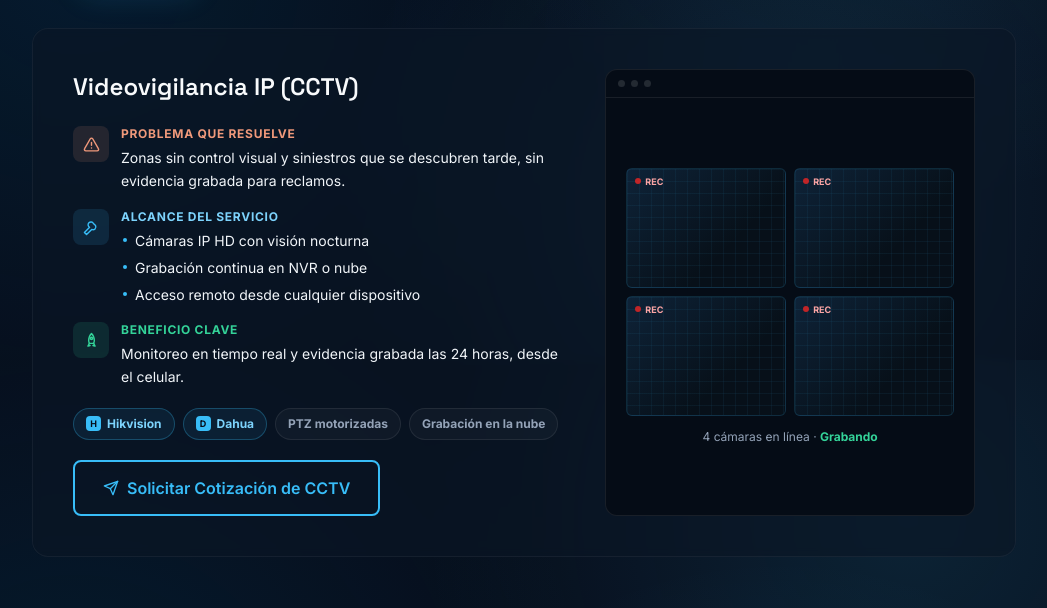
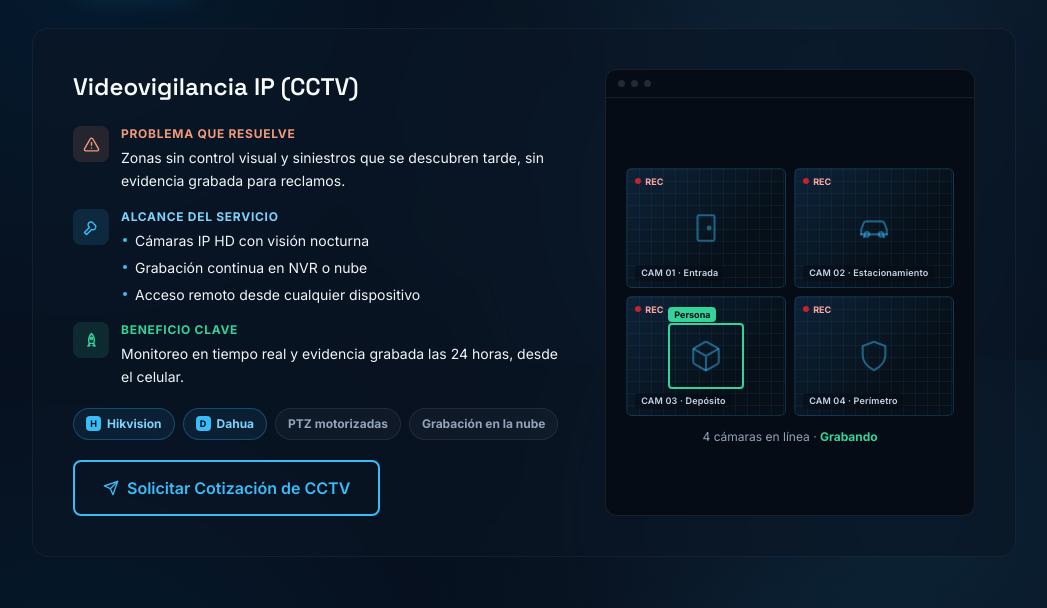
Before and after one commit to SLVallejos/PageGrupoTSC, a PHP site: page / in a window 1280 px wide, after a click on "CCTV". Shown: the part 3640-4248 px from the top of the page, without its empty margins (116-1163 px from the left). Run offline with PHP 8.4, Linux system fonts and the light colour scheme.

Commit message:
Make the CCTV mockup read like an actual camera wall
Replace the four empty grid tiles with per-camera labels (Entrada,
Estacionamiento, Deposito, Perimetro), a subtle scene icon per angle, and
a live AI-style motion detection box that cycles between cameras — the
old version was just abstract REC-tagged squares with nothing to anchor
what they represented.

Co-Authored-By: Claude Sonnet 5 <noreply@anthropic.com>

```diff
--- a/assets/css/components.css
+++ b/assets/css/components.css
@@ -948,6 +948,59 @@
   animation: tv-blink 1.4s infinite;
 }
 
+.tv-vms__scene {
+  position: absolute;
+  top: 50%;
+  left: 50%;
+  transform: translate(-50%, -50%);
+  color: color-mix(in srgb, var(--color-accent) 45%, transparent);
+}
+
+.tv-vms__label {
+  position: absolute;
+  bottom: var(--space-1-5);
+  left: var(--space-2);
+  border-radius: var(--radius-sm);
+  background-color: color-mix(in srgb, var(--color-ink-950) 55%, transparent);
+  padding: 1px var(--space-1-5);
+  font-size: 9px;
+  font-weight: var(--fw-semibold);
+  color: var(--color-text-mutedest);
+  letter-spacing: 0.02em;
+}
+
+.tv-vms__motion {
+  position: absolute;
+  top: 22%;
+  left: 26%;
+  width: 48%;
+  height: 56%;
+  border: 2px solid var(--color-success);
+  border-radius: var(--radius-sm);
+  opacity: 0;
+  transform: scale(0.94);
+  transition: opacity var(--transition-fast), transform var(--transition-fast);
+  pointer-events: none;
+}
+
+.tv-vms__motion.is-active {
+  opacity: 1;
+  transform: scale(1);
+}
+
+.tv-vms__motion-tag {
+  position: absolute;
+  top: -18px;
+  left: -2px;
+  white-space: nowrap;
+  border-radius: var(--radius-sm);
+  background-color: var(--color-success);
+  padding: 1px var(--space-1-5);
+  font-size: 9px;
+  font-weight: var(--fw-bold);
+  color: var(--color-ink-950);
+}
+
 .tv-status {
   text-align: center;
   font-size: var(--text-xs);
--- a/assets/js/modules/tech-showcase.js
+++ b/assets/js/modules/tech-showcase.js
@@ -10,6 +10,20 @@ import { qs, qsa, clamp, prefersReducedMotion } from '../utils.js';
  */
 
 const ACCESS_NAMES = ['M. Gómez — Oficinas', 'Depósito 09:15', 'R. Torres — Planta', 'Recepción 10:03', 'Desconocido'];
+
+function startCctvMotion(container, registerInterval, registerTimeout) {
+  const boxes = qsa('.tv-vms__motion', container);
+  if (!boxes.length) return;
+
+  const trigger = () => {
+    const box = boxes[Math.floor(Math.random() * boxes.length)];
+    box.classList.add('is-active');
+    registerTimeout(setTimeout(() => box.classList.remove('is-active'), 1800));
+  };
+
+  registerTimeout(setTimeout(trigger, 600));
+  registerInterval(setInterval(trigger, 3400));
+}
 
 function startRackThroughput(container, registerInterval) {
   const valueEl = qs('[data-role="value"]', container);
@@ -97,6 +111,7 @@ function scheduleTicketUpdate(container, registerInterval, registerTimeout) {
 }
 
 const LIVE_STARTERS = {
+  cctv: startCctvMotion,
   redes: startRackThroughput,
   wifi: startWifiCount,
   acceso: scheduleAccessEvent,
--- a/index.html
+++ b/index.html
@@ -411,10 +411,30 @@
               <div class="tech-visual__bar"><span></span><span></span><span></span></div>
               <div class="tech-visual__body" data-live="cctv">
                 <div class="tv-vms">
-                  <div class="tv-vms__tile"><span class="tv-vms__rec">REC</span></div>
-                  <div class="tv-vms__tile"><span class="tv-vms__rec">REC</span></div>
-                  <div class="tv-vms__tile"><span class="tv-vms__rec">REC</span></div>
-                  <div class="tv-vms__tile"><span class="tv-vms__rec">REC</span></div>
+                  <div class="tv-vms__tile">
+                    <span class="tv-vms__rec">REC</span>
+                    <svg class="tv-vms__scene" xmlns="http://www.w3.org/2000/svg" width="34" height="34" viewBox="0 0 24 24" fill="none" stroke="currentColor" stroke-width="1.5" stroke-linecap="round" stroke-linejoin="round" aria-hidden="true"><rect x="6" y="3" width="12" height="18" rx="1"/><circle cx="14.2" cy="12" r="1"/></svg>
+                    <div class="tv-vms__motion"><span class="tv-vms__motion-tag">Persona</span></div>
+                    <span class="tv-vms__label">CAM 01 · Entrada</span>
+                  </div>
+                  <div class="tv-vms__tile">
+                    <span class="tv-vms__rec">REC</span>
+                    <svg class="tv-vms__scene" xmlns="http://www.w3.org/2000/svg" width="34" height="34" viewBox="0 0 24 24" fill="none" stroke="currentColor" stroke-width="1.5" stroke-linecap="round" stroke-linejoin="round" aria-hidden="true"><path d="M3 16.5V13l1.6-4.3A2 2 0 0 1 6.5 7.3h11a2 2 0 0 1 1.9 1.4L21 13v3.5"/><path d="M3 16.5h18M5 16.5v2M19 16.5v2"/><circle cx="7" cy="16.5" r="1.6"/><circle cx="17" cy="16.5" r="1.6"/></svg>
+                    <div class="tv-vms__motion"><span class="tv-vms__motion-tag">Vehículo</span></div>
+                    <span class="tv-vms__label">CAM 02 · Estacionamiento</span>
+                  </div>
+                  <div class="tv-vms__tile">
+                    <span class="tv-vms__rec">REC</span>
+                    <svg class="tv-vms__scene" xmlns="http://www.w3.org/2000/svg" width="34" height="34" viewBox="0 0 24 24" fill="none" stroke="currentColor" stroke-width="1.5" stroke-linecap="round" stroke-linejoin="round" aria-hidden="true"><path d="M21 8a2 2 0 0 0-1-1.73l-7-4a2 2 0 0 0-2 0l-7 4A2 2 0 0 0 3 8v8a2 2 0 0 0 1 1.73l7 4a2 2 0 0 0 2 0l7-4a2 2 0 0 0 1-1.73Z"/><path d="M3.3 7 12 12l8.7-5M12 22V12"/></svg>
+                    <div class="tv-vms__motion"><span class="tv-vms__motion-tag">Persona</span></div>
+                    <span class="tv-vms__label">CAM 03 · Depósito</span>
+                  </div>
+                  <div class="tv-vms__tile">
+                    <span class="tv-vms__rec">REC</span>
+                    <svg class="tv-vms__scene" xmlns="http://www.w3.org/2000/svg" width="34" height="34" viewBox="0 0 24 24" fill="none" stroke="currentColor" stroke-width="1.5" stroke-linecap="round" stroke-linejoin="round" aria-hidden="true"><path d="M12 2 4 5v6c0 5 3.5 9 8 11 4.5-2 8-6 8-11V5Z"/></svg>
+                    <div class="tv-vms__motion"><span class="tv-vms__motion-tag">Persona</span></div>
+                    <span class="tv-vms__label">CAM 04 · Perímetro</span>
+                  </div>
                 </div>
                 <p class="tv-status">4 cámaras en línea · <strong>Grabando</strong></p>
               </div>
```
